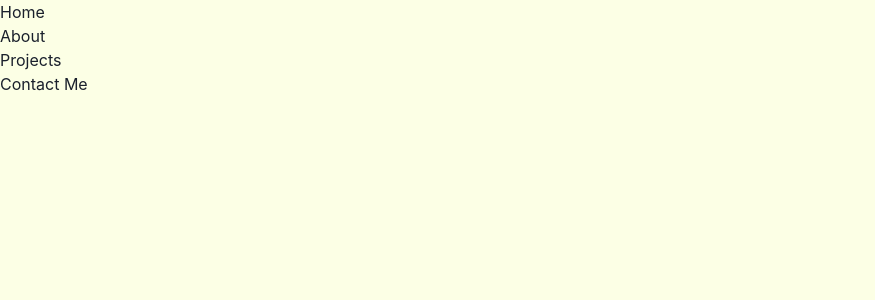
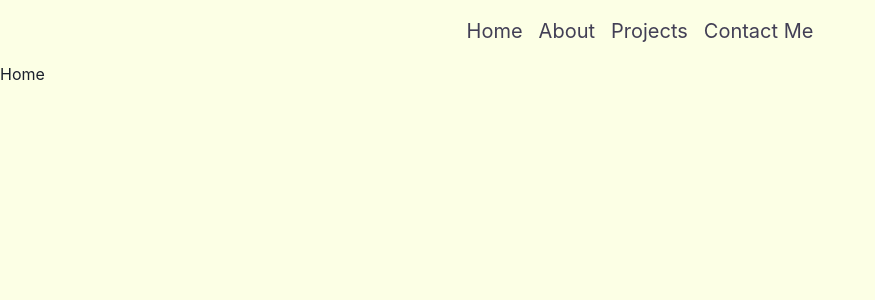
Before and after one commit to MatthewAnder/personal-portfolio, a Next.js app: page / in a window 1280 px wide. Shown: the top 300 px of the page, without its empty margins (0-875 px from the left). Built offline with nearby package versions, Linux system fonts and the light colour scheme.

Commit message:
feat: add simple navbar

```diff
--- a/package.json
+++ b/package.json
@@ -9,13 +9,15 @@
     "lint": "next lint"
   },
   "dependencies": {
+    "@chakra-ui/icons": "^2.1.1",
     "@chakra-ui/react": "^2.8.2",
     "@emotion/react": "^11.11.4",
     "@emotion/styled": "^11.11.5",
     "framer-motion": "^11.1.7",
     "next": "14.1.4",
     "react": "^18",
-    "react-dom": "^18"
+    "react-dom": "^18",
+    "react-icons": "^5.2.0"
   },
   "devDependencies": {
     "@types/node": "^20",
--- a/src/app/about/page.tsx
+++ b/src/app/about/page.tsx
@@ -1,5 +1,5 @@
 const About = () => {
-  return <main>This is the about page</main>;
+  return <>About</>;
 };
 
 export default About;
--- a/src/app/contact/page.tsx
+++ b/src/app/contact/page.tsx
@@ -0,0 +1,5 @@
+const Contact = () => {
+  return <></>;
+};
+
+export default Contact;
--- a/src/app/layout.tsx
+++ b/src/app/layout.tsx
@@ -2,7 +2,8 @@ import type { Metadata } from "next";
 // Custom Fonts
 import { fonts } from "./fonts";
 // Chakra Provider Component
-import { Providers } from "./providers";
+import { Providers } from "@/app/providers";
+import Navbar from "@/components/Navbar";
 
 export default function RootLayout({
   children,
@@ -12,7 +13,10 @@ export default function RootLayout({
   return (
     <html lang="en" className={fonts.rubik.variable}>
       <body>
-        <Providers>{children}</Providers>
+        <Providers>
+          <Navbar />
+          {children}
+        </Providers>
       </body>
     </html>
   );
--- a/src/app/page.tsx
+++ b/src/app/page.tsx
@@ -1,22 +1,3 @@
-import Link from "next/link";
-
 export default function Home() {
-  return (
-    <main className="flex min-h-screen flex-col items-center justify-between p-24">
-      <ul>
-        <li>
-          <Link href="/">Home</Link>
-        </li>
-        <li>
-          <Link href="/about">About</Link>
-        </li>
-        <li>
-          <Link href="/">Projects</Link>
-        </li>
-        <li>
-          <Link href="">Contact Me</Link>
-        </li>
-      </ul>
-    </main>
-  );
+  return <>Home</>;
 }
--- a/src/app/projects/page.tsx
+++ b/src/app/projects/page.tsx
@@ -0,0 +1,5 @@
+const Projects = () => {
+  return <></>;
+};
+
+export default Projects;
--- /dev/null
+++ b/src/components/Navbar.tsx
@@ -0,0 +1,74 @@
+"use client";
+
+import { ReactNode } from "react";
+import NextLink from "next/link";
+import {
+  Box,
+  Flex,
+  Avatar,
+  HStack,
+  IconButton,
+  Button,
+  Menu,
+  MenuButton,
+  MenuList,
+  MenuItem,
+  MenuDivider,
+  Link,
+  useDisclosure,
+  useColorModeValue,
+  Stack,
+  Spacer,
+  Text,
+  Center,
+} from "@chakra-ui/react";
+import { HamburgerIcon, CloseIcon, AddIcon } from "@chakra-ui/icons";
+import { SiLinkedin } from "react-icons/si";
+
+const Links: NavLinkType[] = [
+  { label: "Home", link: "/" },
+  { label: "About", link: "/about" },
+  { label: "Projects", link: "/projects" },
+  { label: "Contact Me", link: "/contact" },
+];
+
+const NavLink = ({ children, href }: { children: ReactNode; href: string }) => (
+  <Link
+    px={2}
+    as={NextLink}
+    href={href}
+    _hover={{
+      textDecoration: "none",
+      bg: "gray.200",
+    }}
+  >
+    <Text fontSize="xl" verticalAlign="center">
+      {children}
+    </Text>
+  </Link>
+);
+
+const Navbar = () => {
+  const { isOpen, onOpen, onClose } = useDisclosure();
+
+  return (
+    <Box>
+      <Center>
+        <Flex py={4} px={6} align="center" position="static">
+          {Links.map((item) => (
+            <NavLink key={item.label} href={item.link}>
+              {item.label}
+            </NavLink>
+          ))}
+        </Flex>
+      </Center>
+    </Box>
+  );
+};
+
+interface NavLinkType {
+  label: string;
+  link: string;
+}
+
+export default Navbar;
```
Also changed, not shown: 1 other file (tests, documents, lock files or other folders).
